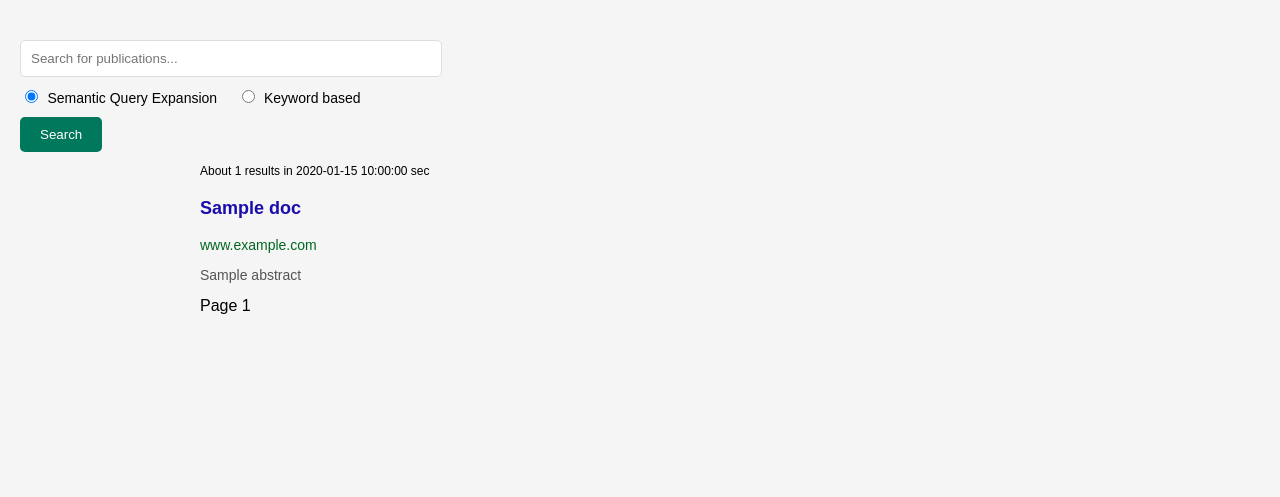
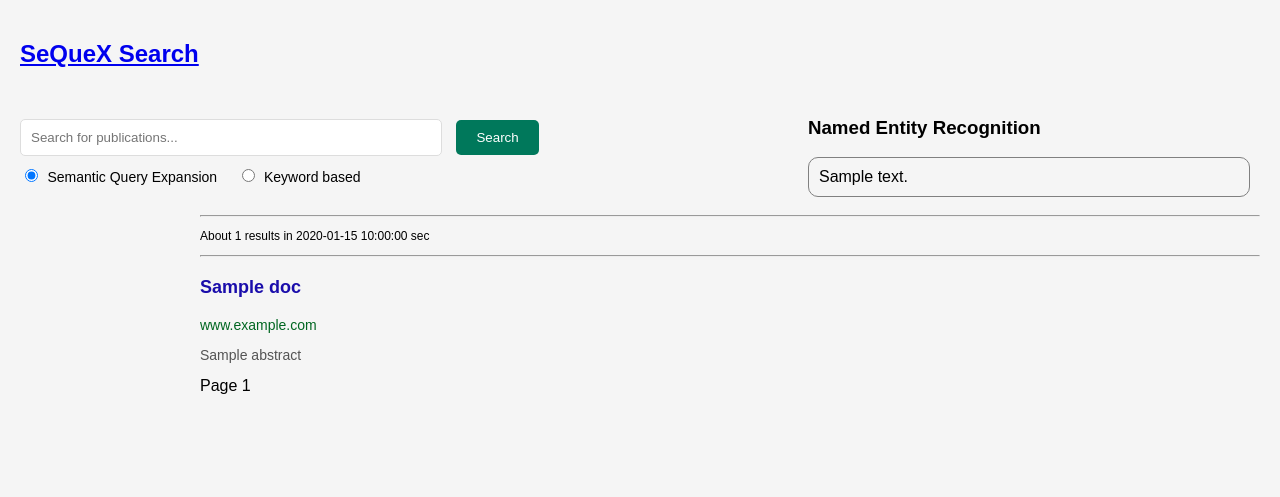
Before and after one commit to myselfronin/SeQueX-Search, a Flask app: template app/templates/search.html in a window 1280 px wide. Shown: the top 497 px of the page. Run offline with Flask 3, Linux system fonts and the light colour scheme; the template is opened without the code that fills it: most values are stand-ins (such as "Sample title", 1, 10 or a date in 2020).

Commit message:
Add entity recognized info box in search view

```diff
--- a/app/static/style.css
+++ b/app/static/style.css
@@ -46,6 +46,27 @@ button:hover {
     background-color: #003325;
 }
 
+.top-content {
+    display: flex;
+    align-items: center;
+    justify-content: space-between;
+    width: 100%;
+}
+
+.top-search-bar {
+    flex-grow: 1;
+}
+
+.ner-box {
+    margin-left: 50px;
+    padding: 10px;
+    flex-grow: 1;
+}
+.ner-query {
+    border: 1px solid gray;
+    border-radius: 10px;
+    padding: 10px;
+}
 .search-results {
     display: flex;
 }
--- a/app/templates/search.html
+++ b/app/templates/search.html
@@ -3,23 +3,34 @@
 
 {% block content %}
 <header>
+    <a href="/"><h2>SeQueX Search</h2></a>
+    <div class="top-content">
         <div class="top-search-bar">
             <form action="{{ url_for('search') }}" id="search-form">
-            <input  type="text" id="search-box" name="query"
-                value="{{ request.args.get('query', '') }}"
-                placeholder="Search for publications..."
-            >
+                <input type="text" id="search-box" name="query" value="{{ request.args.get('query', '') }}"
+                    placeholder="Search for publications...">
+                <button type="submit">Search</button>
+
                 <div class="radio-buttons">
                     {% set current_option = request.args.get('search_option', 'sqe') %}
-                <input type="radio" id="option1" name="search_option"
-                    value="sqe" {% if current_option =='sqe' %}checked{% endif %}>
+                    <input type="radio" id="option1" name="search_option" value="sqe" {% if current_option=='sqe' %}checked{%
+                        endif %}>
                     <label for="option1">Semantic Query Expansion</label>
-                <input type="radio" id="option2" name="search_option"
-                    value="keyword" {% if current_option =='keyword' %}checked{% endif %}>
+                    <input type="radio" id="option2" name="search_option" value="keyword" {% if current_option=='keyword'
+                        %}checked{% endif %}>
                     <label for="option2">Keyword based</label>
                 </div>
-            <button type="submit">Search</button>
             </form>
+        </div>
+        {% if ner_highlighted_text %}
+        <div class="ner-box">
+            <h3>Named Entity Recognition</h3>
+            <div class="ner-query">
+                {{ ner_highlighted_text|safe }}
+            </div>
+        </div>
+
+        {% endif %}
     </div>
 </header>
 <main class="search-results">
@@ -27,7 +38,9 @@
         <!-- <p>Filter</p> -->
     </div>
     <div class="content">
+        <hr/>
         <p class="small-text">About {{ total_results }} results in {{ time_taken }} sec</p>
+        <hr/>
         <div class="result-box">
             {% for doc in documents %}
                 <div class="search-result">
```
Also changed, not shown: app/views.py (+20 -2 lines). Lines whose indentation alone changed are shown as unchanged.
